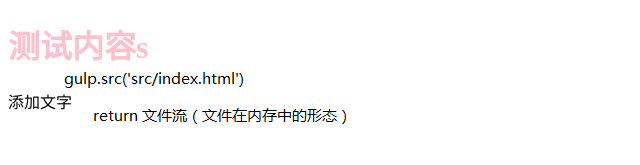
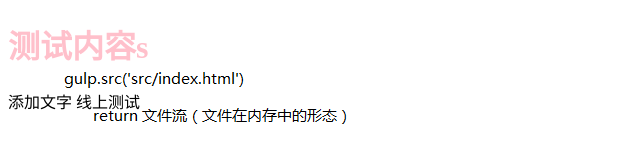
Before and after one commit to runfeiYang/git-demo, a website: page src/index.html in a window 1280 px wide. Shown: the top 165 px of the page, 0-640 px from the left. Drawn offline with nearby package versions, Linux system fonts and the light colour scheme; files that its build step writes are made by us from their sources.

Commit message:
线上测试

```diff
--- a/src/index.html
+++ b/src/index.html
@@ -10,6 +10,7 @@
 <!-- 测试注释 -->
   <h1>测试内容s</h1>
   添加文字
+  线上测试
   <script src="scripts/all.js"></script>
 </body>
 
```
